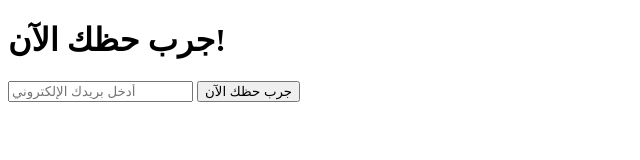
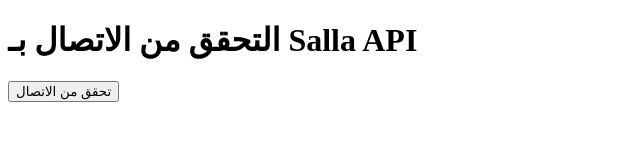
Before and after one commit to hamad0912/salla-wheel-discount, a plain HTML site: page index.html in a window 1280 px wide. Shown: the whole page, without its empty margins (0-640 px from the left). Drawn offline with Linux system fonts and the light colour scheme.

Commit message:
Update index.html

```diff
--- a/index.html
+++ b/index.html
@@ -1,43 +1,34 @@
 <!DOCTYPE html>
 <html lang="ar">
-
 <head>
     <meta charset="UTF-8">
     <meta name="viewport" content="width=device-width, initial-scale=1.0">
-    <title>عجلة الحظ</title>
+    <title>التحقق من الاتصال بـ Salla API</title>
 </head>
-
 <body>
-    <h1>جرب حظك الآن!</h1>
-    <form action="/spin" method="POST">
-        <input type="email" name="email" placeholder="أدخل بريدك الإلكتروني" required>
-        <button type="submit">جرب حظك الآن</button>
-    </form>
-
-    <div id="result"></div>
+    <h1>التحقق من الاتصال بـ Salla API</h1>
+    <button onclick="checkConnection()">تحقق من الاتصال</button>
+    <p id="status"></p>
 
     <script>
-        // هنا سيتم عرض النتيجة بعد طلب الخصم
-        document.querySelector("form").addEventListener("submit", function(e) {
-            e.preventDefault(); // منع الإرسال العادي للنموذج
-            const formData = new FormData(this);
-            fetch("/spin", {
-                    method: "POST",
-                    body: formData
-                })
-                .then(response => response.json())
-                .then(data => {
-                    document.getElementById('result').innerHTML = `
-                    <h2>${data.message}</h2>
-                    <p>كود الخصم: ${data.coupon_code}</p>
-                    <p>تفاصيل الكوبون: ${JSON.stringify(data.coupon_details)}</p>
-                `;
-                })
-                .catch(error => {
-                    document.getElementById('result').innerHTML = "حدث خطأ أثناء محاولة الحصول على الخصم.";
-                });
-        });
+        function checkConnection() {
+            fetch('https://api.salla.sa/v2/store', {
+                method: 'GET',
+                headers: {
+                    'Authorization': '7966c5c3c3172e8d88f690368d62b5d6'
+                }
+            })
+            .then(response => {
+                if (response.ok) {
+                    document.getElementById('status').textContent = 'تم الاتصال بنجاح بـ Salla API';
+                } else {
+                    document.getElementById('status').textContent = 'فشل الاتصال';
+                }
+            })
+            .catch(error => {
+                document.getElementById('status').textContent = 'حدث خطأ أثناء الاتصال بـ Salla API';
+            });
+        }
     </script>
 </body>
-
 </html>
```
